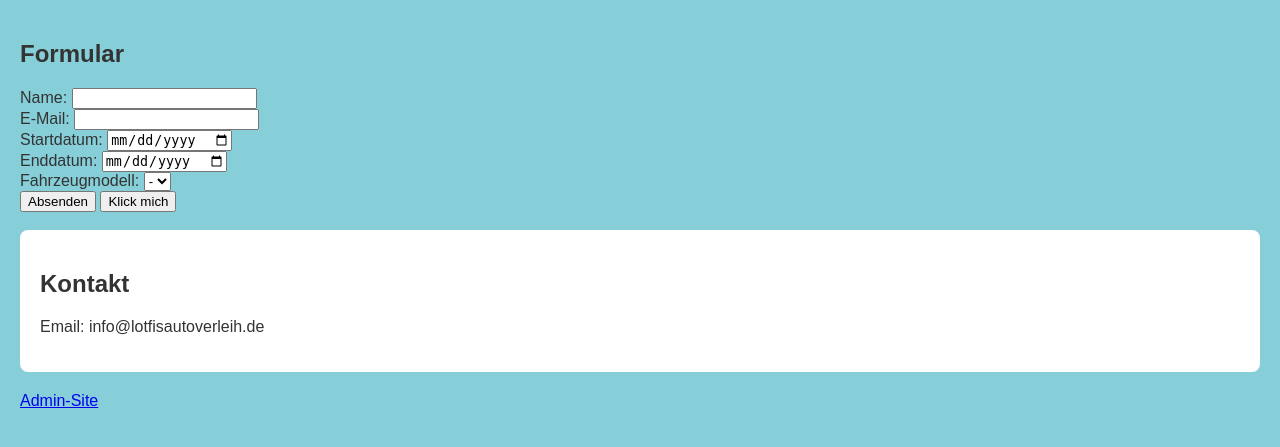
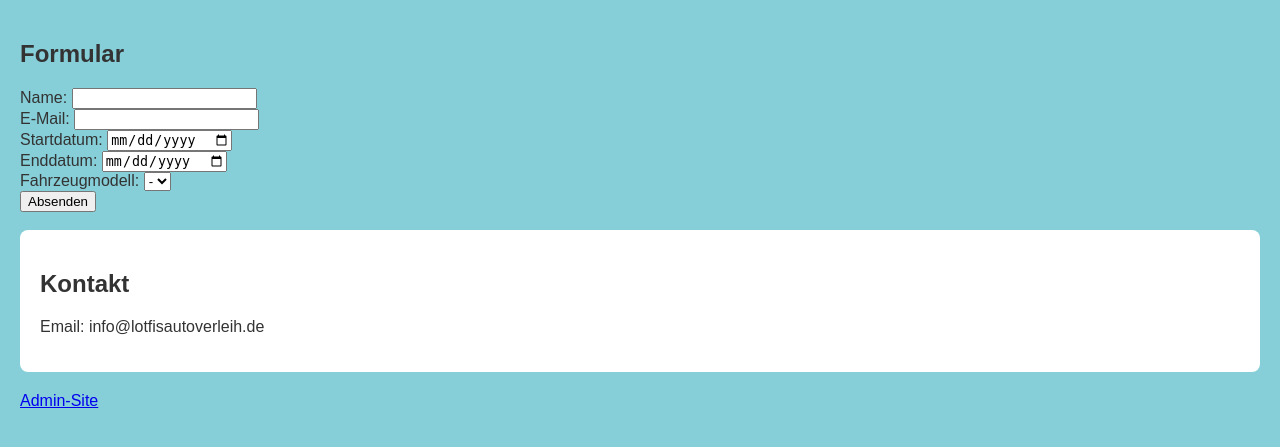
Before and after one commit to Benba77/Rental-Car-Ben, a Flask app: page / in a window 1280 px wide. Shown: the part 107-554 px from the top of the page. Run offline with Flask 3, Linux system fonts and the light colour scheme.

Commit message:
Klick mich weg

```diff
--- a/templates/index.html
+++ b/templates/index.html
@@ -32,7 +32,6 @@
             </select>
             <br>
             <button type="submit">Absenden</button>
-            <button type="button" onclick="sendCarName()">Klick mich</button>
         </form>
         <br>
         <section id="contact">
```
Also changed, not shown: mycars.db.
